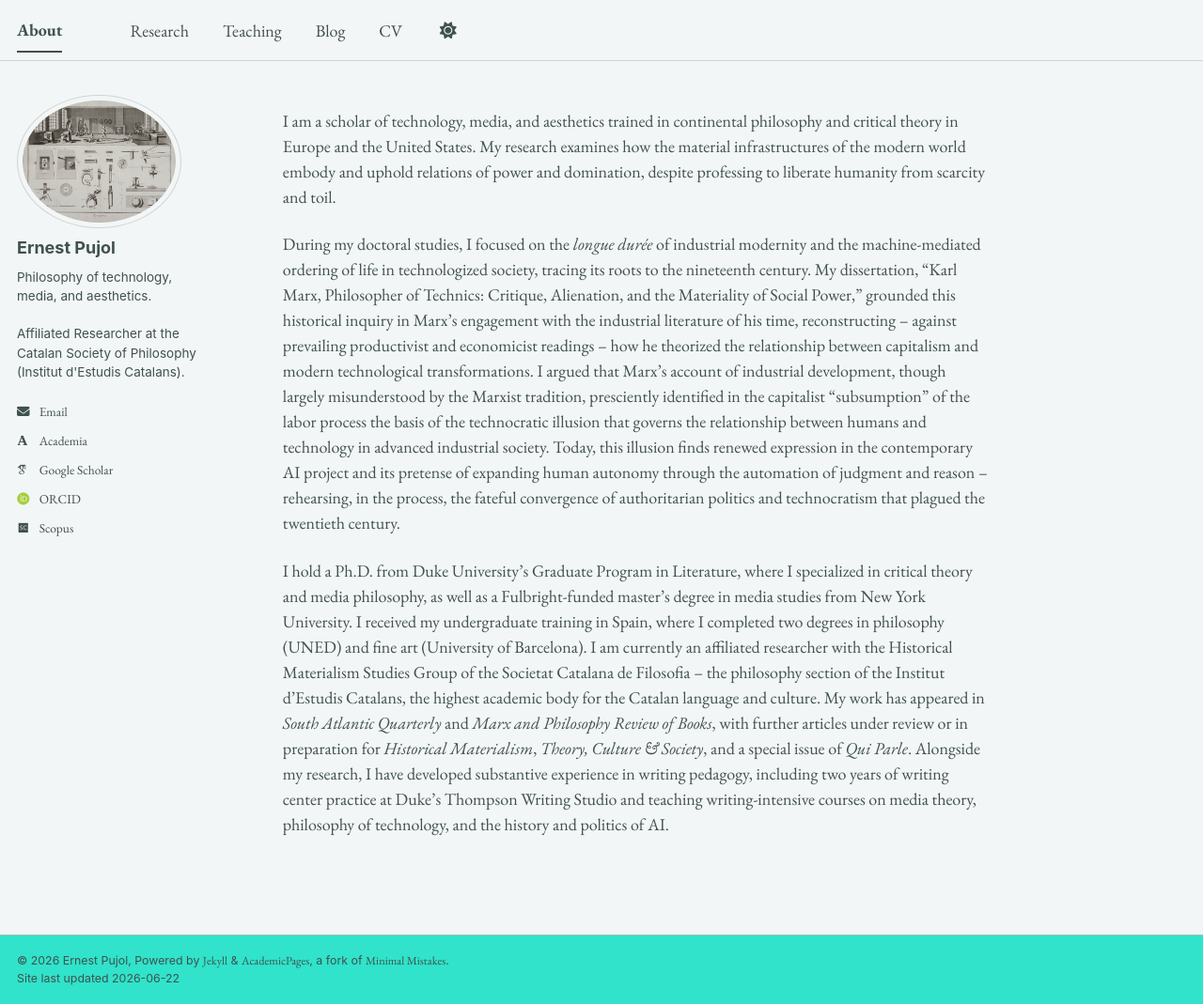
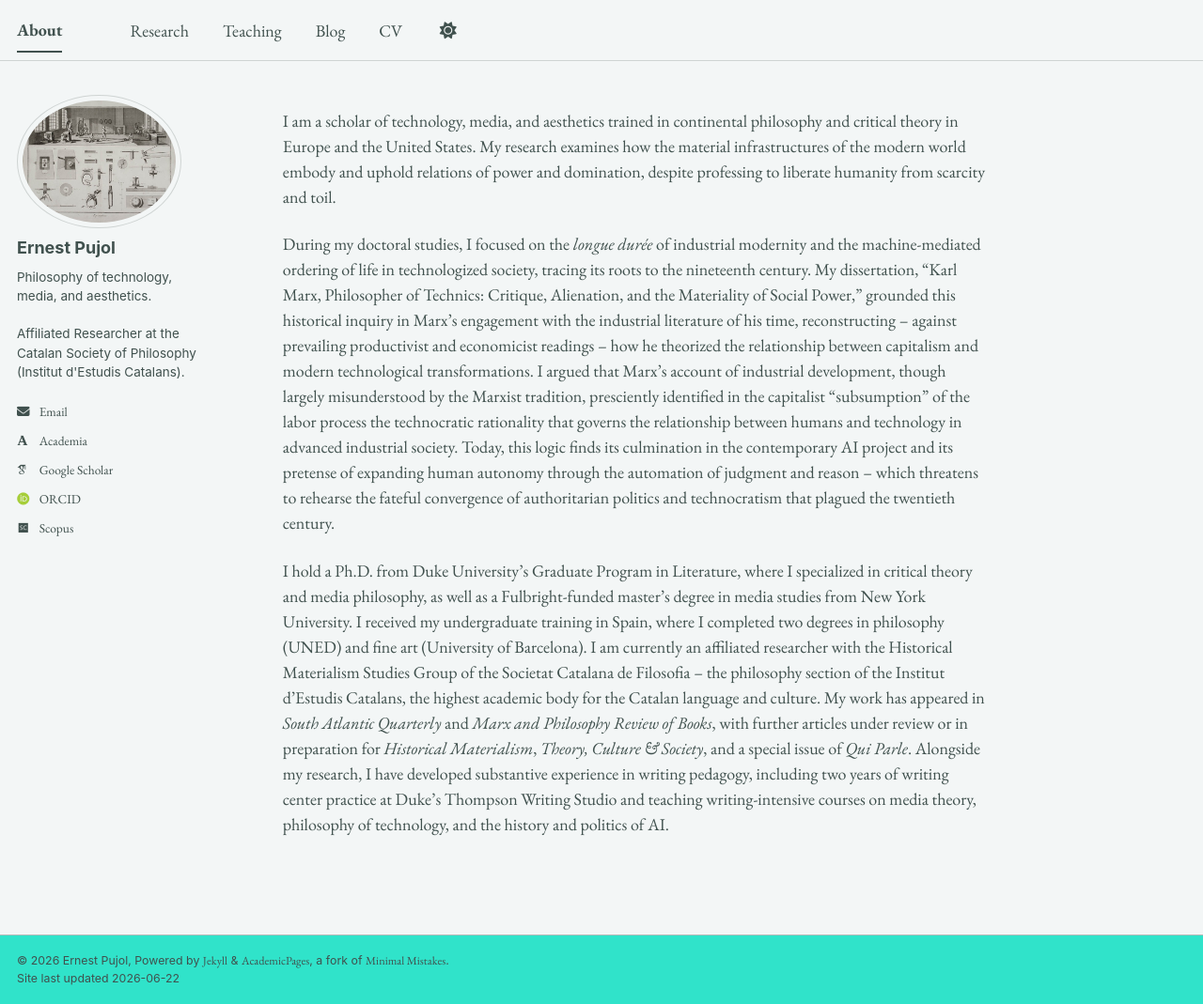
Before and after one commit to epujol90/epujol90.github.io, a Jekyll site: the page built from _pages/about.md, in a window 1280 px wide and 1069 px high. Shown: the whole window at 94% size. Built offline with Jekyll 4.4.1, drawn with Linux system fonts in a browser that asks for light colours; some web fonts are replaced; a script bundle is joined from its source files by our own code; library files that are not in the unit come from our copies.

Commit message:
Update about.md

```diff
--- a/_pages/about.md
+++ b/_pages/about.md
@@ -8,6 +8,6 @@ redirect_from:
 ---
 I am a scholar of technology, media, and aesthetics trained in continental philosophy and critical theory in Europe and the United States. My research examines how the material infrastructures of the modern world embody and uphold relations of power and domination, despite professing to liberate humanity from scarcity and toil.
 
-During my doctoral studies, I focused on the _longue durée_ of industrial modernity and the machine-mediated ordering of life in technologized society, tracing its roots to the nineteenth century. My dissertation, “Karl Marx, Philosopher of Technics: Critique, Alienation, and the Materiality of Social Power,” grounded this historical inquiry in Marx’s engagement with the industrial literature of his time, reconstructing -- against prevailing productivist and economicist readings -- how he theorized the relationship between capitalism and modern technological transformations. I argued that Marx’s account of industrial development, though largely misunderstood by the Marxist tradition, presciently identified in the capitalist "subsumption" of the labor process the basis of the technocratic illusion that governs the relationship between humans and technology in advanced industrial society. Today, this illusion finds renewed expression in the contemporary AI project and its pretense of expanding human autonomy through the automation of judgment and reason -- rehearsing, in the process, the fateful convergence of authoritarian politics and technocratism that plagued the twentieth century.
+During my doctoral studies, I focused on the _longue durée_ of industrial modernity and the machine-mediated ordering of life in technologized society, tracing its roots to the nineteenth century. My dissertation, “Karl Marx, Philosopher of Technics: Critique, Alienation, and the Materiality of Social Power,” grounded this historical inquiry in Marx’s engagement with the industrial literature of his time, reconstructing -- against prevailing productivist and economicist readings -- how he theorized the relationship between capitalism and modern technological transformations. I argued that Marx’s account of industrial development, though largely misunderstood by the Marxist tradition, presciently identified in the capitalist "subsumption" of the labor process the technocratic rationality that governs the relationship between humans and technology in advanced industrial society. Today, this logic finds its culmination in the contemporary AI project and its pretense of expanding human autonomy through the automation of judgment and reason -- which threatens to rehearse the fateful convergence of authoritarian politics and technocratism that plagued the twentieth century.
 
 I hold a Ph.D. from Duke University’s Graduate Program in Literature, where I specialized in critical theory and media philosophy, as well as a Fulbright-funded master’s degree in media studies from New York University. I received my undergraduate training in Spain, where I completed two degrees in philosophy (UNED) and fine art (University of Barcelona). I am currently an affiliated researcher with the Historical Materialism Studies Group of the Societat Catalana de Filosofia -- the philosophy section of the Institut d’Estudis Catalans, the highest academic body for the Catalan language and culture. My work has appeared in _South Atlantic Quarterly_ and _Marx and Philosophy Review of Books_, with further articles under review or in preparation for _Historical Materialism_, _Theory, Culture & Society_, and a special issue of _Qui Parle_. Alongside my research, I have developed substantive experience in writing pedagogy, including two years of writing center practice at Duke’s Thompson Writing Studio and teaching writing-intensive courses on media theory, philosophy of technology, and the history and politics of AI.
```
